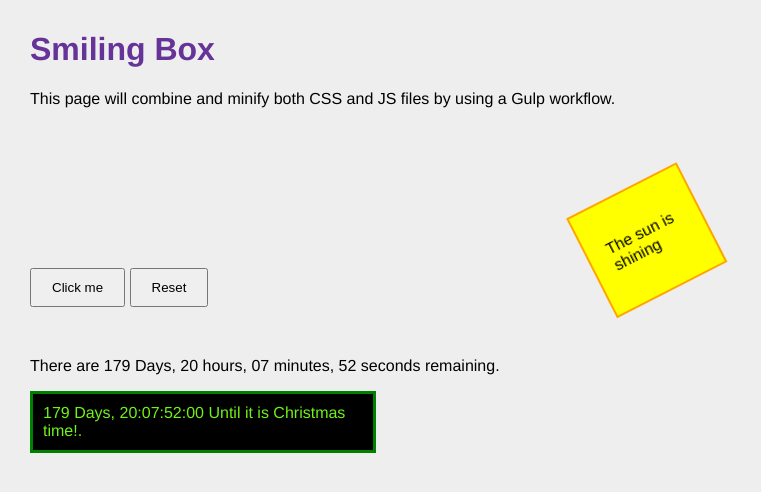
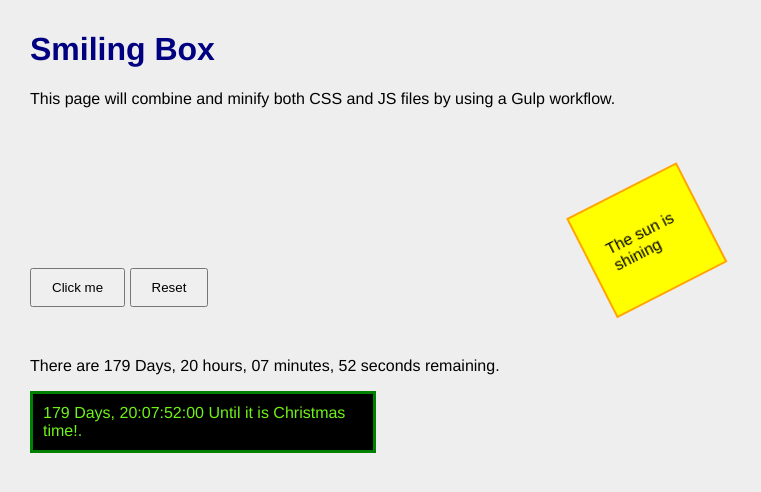
Before and after one commit to SLQ-web/Smiling-Box, a website: page source/index.html in a window 1280 px wide. Shown: the whole page, without its empty margins (0-761 px from the left). Drawn offline with Linux system fonts and the light colour scheme.

Commit message:
Change H1 colour to navy

```diff
--- a/source/css/styles.css
+++ b/source/css/styles.css
@@ -1,5 +1,5 @@
 h1 {
-    color: rebeccapurple;
+    color: navy;
 }
 
 .container {
```
Also changed, not shown: dist/css/styles.min.css.
